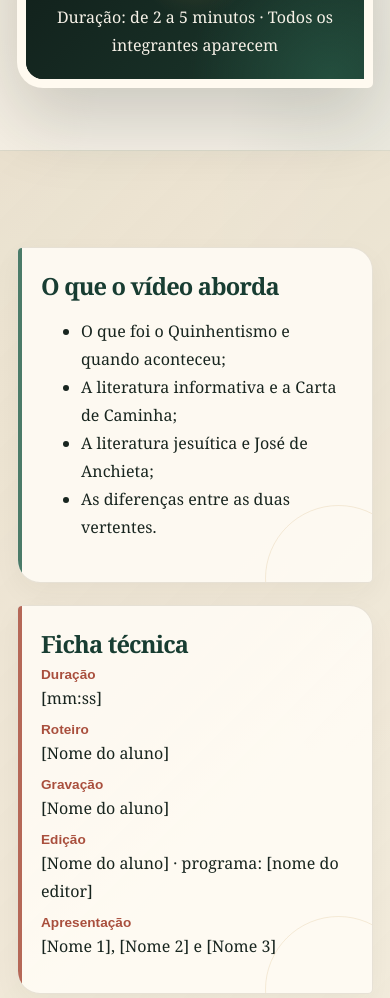
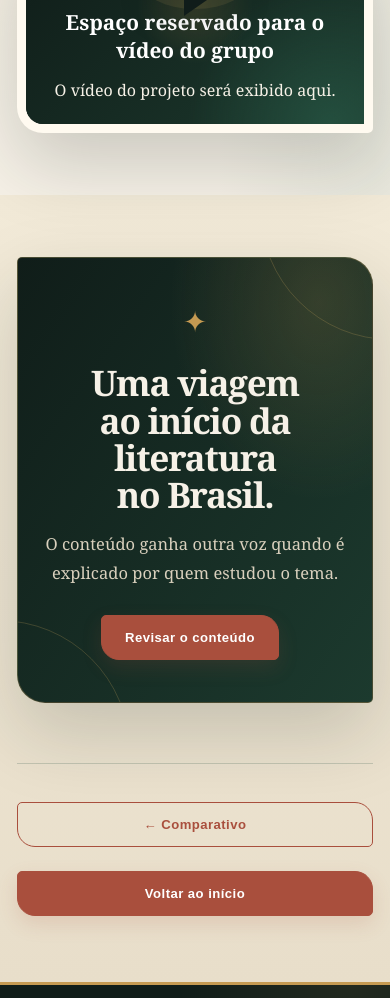
Before and after one commit to Dione-Souza/Dione_Vitoria, a plain HTML site: page video.html in a window 390 px wide. Shown: the part 671-1669 px from the top of the page. Drawn offline with Linux system fonts and the light colour scheme.

Commit message:
Alteração da página

```diff
--- a/video.html
+++ b/video.html
@@ -3,6 +3,7 @@
 <head>
   <meta charset="UTF-8">
   <meta name="viewport" content="width=device-width, initial-scale=1">
+  <meta name="theme-color" content="#101c1a">
   <meta name="description" content="Vídeo do grupo explicando o Quinhentismo.">
   <title>Vídeo — Quinhentismo</title>
   <link rel="preconnect" href="https://fonts.googleapis.com">
@@ -11,6 +12,7 @@
   <link rel="stylesheet" href="style.css">
 </head>
 <body>
+  <div class="barra-progresso" aria-hidden="true"></div>
   <a class="pular" href="#conteudo">Pular para o conteúdo</a>
 
   <header class="topo">
@@ -25,6 +27,7 @@
           <li><a href="video.html" aria-current="page">Vídeo</a></li>
         </ul>
       </nav>
+      <button class="alternar-tema" type="button" aria-label="Ativar tema escuro" aria-pressed="false"><span class="icone-tema" aria-hidden="true">☾</span><span class="texto-tema">Tema escuro</span></button>
     </div>
   </header>
 
@@ -61,41 +64,20 @@
           <div class="video-espaco">
             <div class="play" aria-hidden="true"></div>
             <p class="titulo-espaco">Espaço reservado para o vídeo do grupo</p>
-            <p>Duração: de 2 a 5 minutos · Todos os integrantes aparecem</p>
+            <p>O vídeo do projeto será exibido aqui.</p>
           </div>
         </div>
       </div>
     </section>
 
-    <section class="secao secao-alt">
+    <section class="secao video-final">
       <div class="container">
-        <div class="cards">
-          <article class="card">
-            <h3>O que o vídeo aborda</h3>
-            <ul>
-              <li>O que foi o Quinhentismo e quando aconteceu;</li>
-              <li>A literatura informativa e a Carta de Caminha;</li>
-              <li>A literatura jesuítica e José de Anchieta;</li>
-              <li>As diferenças entre as duas vertentes.</li>
-            </ul>
-          </article>
-          <article class="card card-urucum">
-            <h3>Ficha técnica</h3>
-            <dl class="ficha">
-              <dt>Duração</dt>
-              <dd>[mm:ss]</dd>
-              <dt>Roteiro</dt>
-              <dd>[Nome do aluno]</dd>
-              <dt>Gravação</dt>
-              <dd>[Nome do aluno]</dd>
-              <dt>Edição</dt>
-              <dd>[Nome do aluno] · programa: [nome do editor]</dd>
-              <dt>Apresentação</dt>
-              <dd>[Nome 1], [Nome 2] e [Nome 3]</dd>
-            </dl>
-          </article>
+        <div class="video-chamada">
+          <span class="video-ornamento" aria-hidden="true">✦</span>
+          <h2>Uma viagem ao início da literatura no Brasil.</h2>
+          <p>O conteúdo ganha outra voz quando é explicado por quem estudou o tema.</p>
+          <a class="botao" href="comparativo.html">Revisar o conteúdo</a>
         </div>
-
         <div class="navegacao-paginas">
           <a class="botao botao-secundario" href="comparativo.html">← Comparativo</a>
           <a class="botao" href="index.html">Voltar ao início</a>
@@ -108,8 +90,53 @@
     <div class="container">
       <p><strong>Projeto Prático — Web Design e Multimídia</strong> · 1º ano do Ensino Médio · 2026</p>
       <p>Integrantes: Dione Vitoria Fidencio e Vitoria Padilha Chaves</p>
-      <p>Fontes de pesquisa:</p>
     </div>
   </footer>
+
+  <script>
+    (() => {
+      const chave = "quinhentismo-tema";
+      const botao = document.querySelector(".alternar-tema");
+      const aplicar = (tema) => {
+        document.body.classList.toggle("tema-escuro", tema === "escuro");
+        if (botao) {
+          const escuro = tema === "escuro";
+          botao.setAttribute("aria-pressed", String(escuro));
+          botao.setAttribute("aria-label", escuro ? "Ativar tema claro" : "Ativar tema escuro");
+          botao.querySelector(".icone-tema").textContent = escuro ? "☀" : "☾";
+          botao.querySelector(".texto-tema").textContent = escuro ? "Tema claro" : "Tema escuro";
+        }
+      };
+      let salvo = "claro";
+      try { salvo = localStorage.getItem(chave) || "claro"; } catch (e) {}
+      aplicar(salvo);
+      botao?.addEventListener("click", () => {
+        const proximo = document.body.classList.contains("tema-escuro") ? "claro" : "escuro";
+        aplicar(proximo);
+        try { localStorage.setItem(chave, proximo); } catch (e) {}
+      });
+    })();
+  </script>
+  <script>
+    // Realce suave dos elementos conforme entram na tela.
+    const observador = new IntersectionObserver((itens) => {
+      itens.forEach((item) => {
+        if (item.isIntersecting) {
+          item.target.classList.add("visivel");
+          observador.unobserve(item.target);
+        }
+      });
+    }, { threshold: 0.12 });
+    document.querySelectorAll(".card, .destaque, .reflexao, .figura, .hero-figura, .linha-tempo li")
+      .forEach((elemento) => {
+        elemento.classList.add("revelar");
+        observador.observe(elemento);
+      });
+    window.addEventListener("scroll", () => {
+      const altura = document.documentElement.scrollHeight - window.innerHeight;
+      const progresso = altura > 0 ? (window.scrollY / altura) * 100 : 0;
+      document.documentElement.style.setProperty("--progresso", progresso + "%");
+    }, { passive: true });
+  </script>
 </body>
 </html>
```
